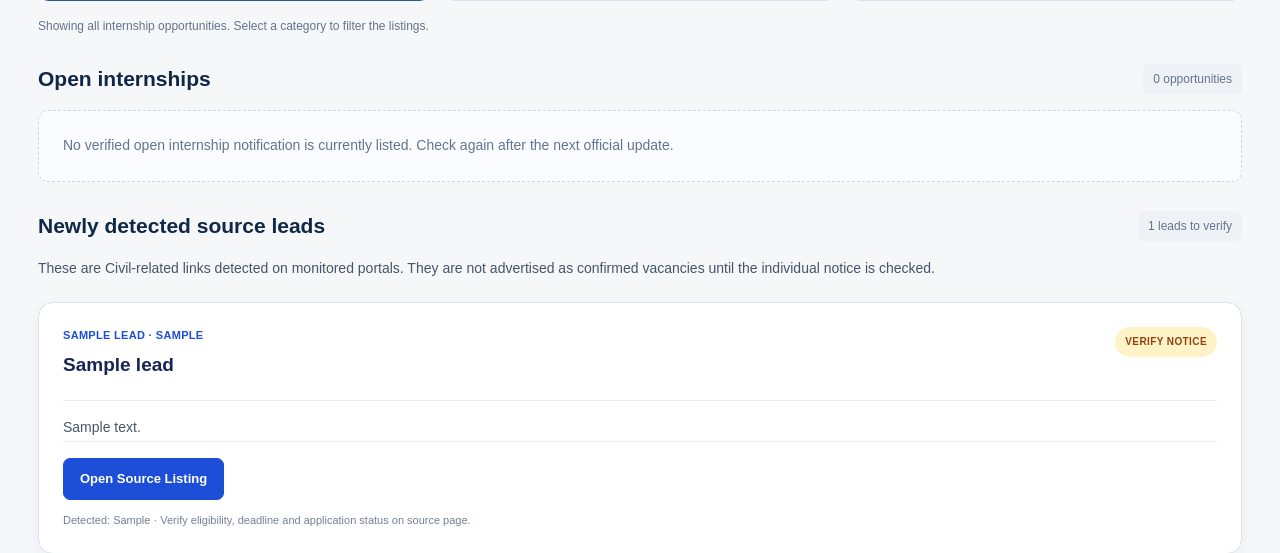
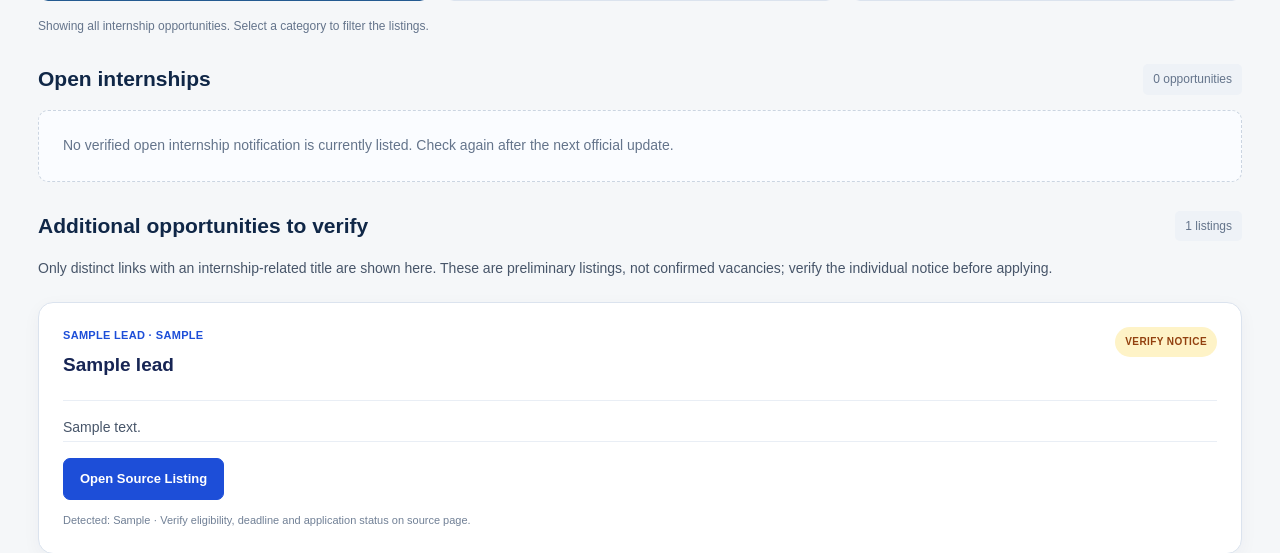
Before and after one commit to projectsairamcivilcareer-cloud/CIVILCAREER, a Flask app: template templates/internships.html in a window 1280 px wide. Shown: the part 477-1030 px from the top of the page. Run offline with Flask 3, Linux system fonts and the light colour scheme; the template is opened without the code that fills it: most values are stand-ins (such as "Sample title", 1, 10 or a date in 2020); some libraries are stand-ins or nearby versions.

Commit message:
Polish internship categories and verification listings

```diff
--- a/templates/internships.html
+++ b/templates/internships.html
@@ -105,17 +105,17 @@ civil-related
 {% if upcoming_notices %}<section><div class="internship-section-title"><h2>Upcoming internships</h2><span class="internship-count">{{ upcoming_notices|length }} opportunities</span></div><div class="internship-list">
 {% for item in upcoming_notices %}<article class="internship-card" data-internship-category="{{ internship_category(item)|trim }}"><div class="internship-card-head"><div><div class="internship-org">{{ item.organization }}</div><h3>{{ item.title }}</h3></div><span class="internship-status status-upcoming">UPCOMING</span></div><p class="internship-summary">{{ item.summary }}</p><div class="internship-actions">{% if item.notification_url %}<a href="{{ item.notification_url }}" target="_blank" rel="noopener">Official Notification</a>{% endif %}{% if item.updates_url %}<a href="{{ item.updates_url }}" target="_blank" rel="noopener">Official Updates</a>{% endif %}</div></article>{% endfor %}</div></section>{% endif %}
 {% if closed_notices %}<section><div class="internship-section-title"><h2>Closed / Previous notifications</h2><span class="internship-count">{{ closed_notices|length }} notices</span></div><div class="internship-list">
-{% for item in closed_notices %}<article class="internship-card"><div class="internship-card-head"><div><div class="internship-org">{{ item.organization }}</div><h3>{{ item.title }}</h3></div><span class="internship-status status-closed">CLOSED</span></div><p class="internship-summary">{{ item.summary }}</p><dl class="internship-facts"><div class="internship-fact"><dt>Discipline</dt><dd>{{ item.discipline or 'See official notice' }}</dd></div><div class="internship-fact"><dt>Last date</dt><dd>{{ item.last_date|date_dmy if item.last_date else 'Not announced' }}</dd></div><div class="internship-fact"><dt>Duration</dt><dd>{{ item.duration or 'See official notice' }}</dd></div><div class="internship-fact"><dt>Stipend</dt><dd>{{ item.stipend or 'Not announced' }}</dd></div></dl><div class="internship-actions">{% if item.notification_url %}<a href="{{ item.notification_url }}" target="_blank" rel="noopener">Official Notification</a>{% endif %}{% if item.updates_url %}<a href="{{ item.updates_url }}" target="_blank" rel="noopener">Official Updates</a>{% endif %}</div><div class="internship-source">Source: <a href="{{ item.source_url }}" target="_blank" rel="noopener">{{ item.source_name or 'Official website' }}</a></div></article>{% endfor %}</div></section>{% endif %}
+{% for item in closed_notices %}<article class="internship-card" data-internship-category="{{ internship_category(item)|trim }}"><div class="internship-card-head"><div><div class="internship-org">{{ item.organization }}</div><h3>{{ item.title }}</h3></div><span class="internship-status status-closed">CLOSED</span></div><p class="internship-summary">{{ item.summary }}</p><dl class="internship-facts"><div class="internship-fact"><dt>Discipline</dt><dd>{{ item.discipline or 'See official notice' }}</dd></div><div class="internship-fact"><dt>Last date</dt><dd>{{ item.last_date|date_dmy if item.last_date else 'Not announced' }}</dd></div><div class="internship-fact"><dt>Duration</dt><dd>{{ item.duration or 'See official notice' }}</dd></div><div class="internship-fact"><dt>Stipend</dt><dd>{{ item.stipend or 'Not announced' }}</dd></div></dl><div class="internship-actions">{% if item.notification_url %}<a href="{{ item.notification_url }}" target="_blank" rel="noopener">Official Notification</a>{% endif %}{% if item.updates_url %}<a href="{{ item.updates_url }}" target="_blank" rel="noopener">Official Updates</a>{% endif %}</div><div class="internship-source">Source: <a href="{{ item.source_url }}" target="_blank" rel="noopener">{{ item.source_name or 'Official website' }}</a></div></article>{% endfor %}</div></section>{% endif %}
 <section>
-<div class="internship-section-title"><h2>Newly detected source leads</h2><span class="internship-count">{{ source_leads|length }} leads to verify</span></div>
-<p class="internship-summary">These are Civil-related links detected on monitored portals. They are not advertised as confirmed vacancies until the individual notice is checked.</p>
+<div class="internship-section-title"><h2>Additional opportunities to verify</h2><span class="internship-count">{{ source_leads|length }} listings</span></div>
+<p class="internship-summary">Only distinct links with an internship-related title are shown here. These are preliminary listings, not confirmed vacancies; verify the individual notice before applying.</p>
 {% if source_leads %}<div class="internship-list">
 {% for lead in source_leads %}<article class="internship-card">
 <div class="internship-card-head"><div><div class="internship-org">{{ lead.source_name }} · {{ lead.source_category }}</div><h3>{{ lead.title }}</h3></div><span class="internship-status status-upcoming">VERIFY NOTICE</span></div>
 {% if lead.context %}<p class="internship-summary">{{ lead.context }}</p>{% endif %}
 <div class="internship-actions"><a class="primary" href="{{ lead.url }}" target="_blank" rel="noopener">Open Source Listing</a></div>
 <div class="internship-source">Detected: {{ lead.last_seen|date_dmy if lead.last_seen else 'Recently' }} · Verify eligibility, deadline and application status on source page.</div>
-</article>{% endfor %}</div>{% else %}<div class="internship-empty">No new Civil-related source links have been detected yet. Source checks run every six hours.</div>{% endif %}
+</article>{% endfor %}</div>{% else %}<div class="internship-empty">No additional internship listings passed the current screening. Official portal checks continue in the background.</div>{% endif %}
 </section>
 <section>
 <div class="internship-section-title"><h2>Monitored internship portals</h2><span class="internship-count">{{ source_status|length }} sources</span></div>
```
